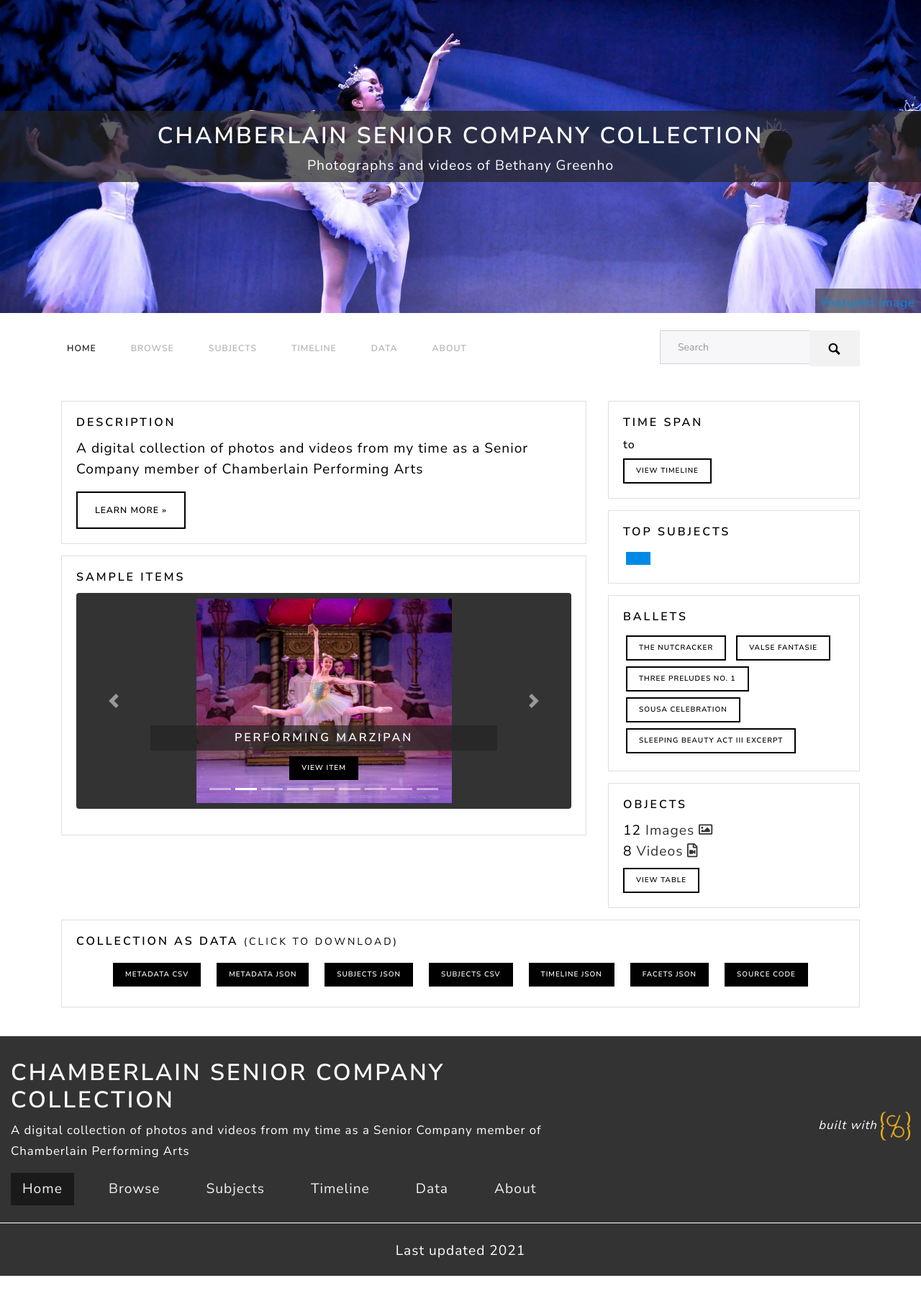
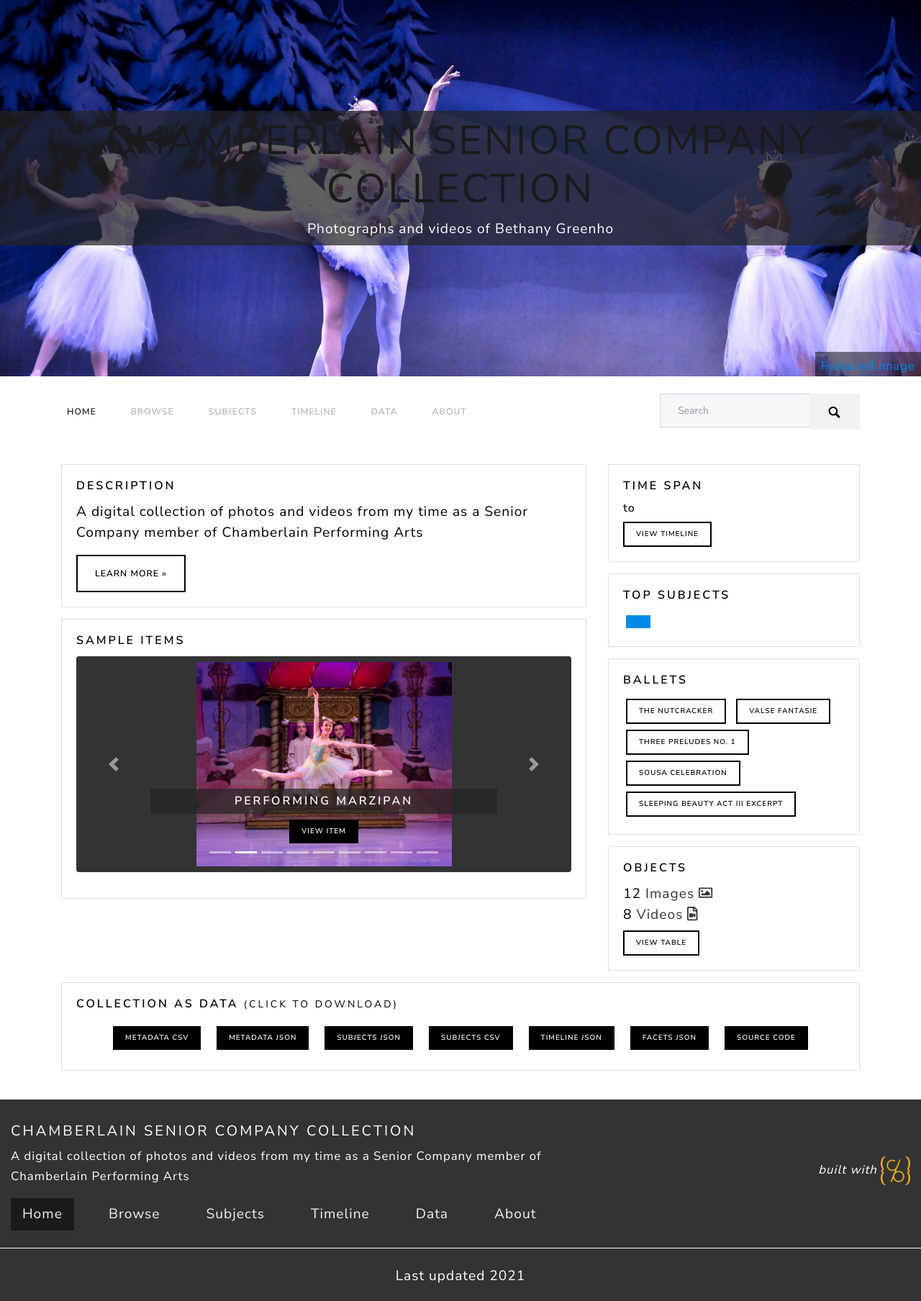
Before and after one commit to bgreenho/Chamberlain-Senior-Company-Collection, a Jekyll site: the page built from index.md, in a window 1280 px wide. Shown: the whole page at 72% size. Built offline with Jekyll 4.4.1, drawn with Linux system fonts in a browser that asks for light colours; nearby versions of some CDN libraries; before the commit the page ends 1773 px from its top, so only the background shows below that.

Commit message:
Update _config.yml

```diff
--- a/_config.yml
+++ b/_config.yml
@@ -20,7 +20,7 @@ source-code: https://github.com/CollectionBuilder/collectionbuilder-gh
 # SITE SETTINGS
 #
 # title of site appears in banner
-title: <h1 style="color:white;">Chamberlain Senior Company Collection</h1>
+title: Chamberlain Senior Company Collection <h1 style="color:white;"></h1>
 # tagline, a short phrase that will appear throughout the site in the top banner
 tagline: Photographs and videos of Bethany Greenho
 # description appears in meta tags and other locations
```
